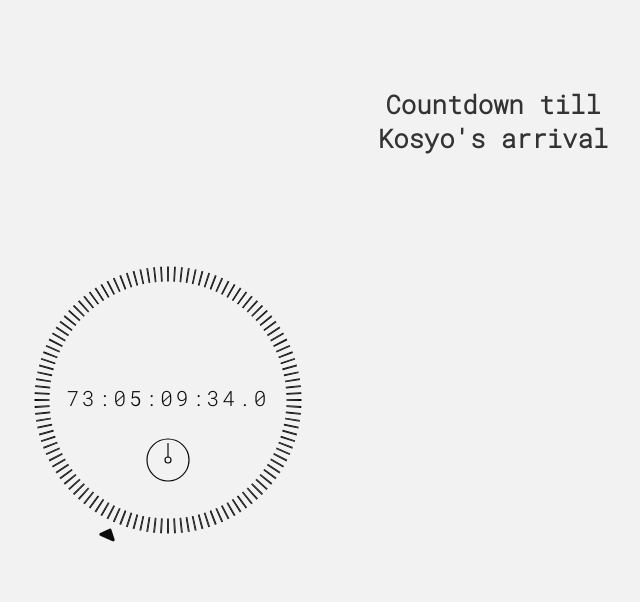
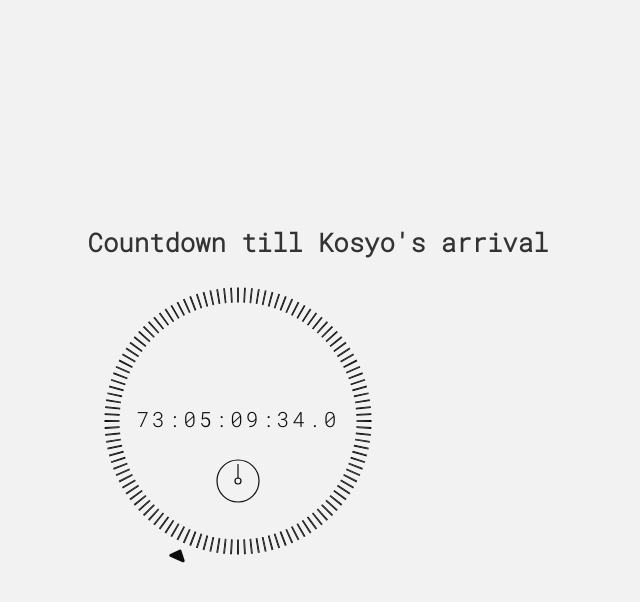
Before and after one commit to mihailgaberov/svelte-countdown, a Svelte app: page / in a window 1280 px wide. Shown: the top 602 px of the page, without its empty margins (322-962 px from the left). Built offline with nearby package versions, Linux system fonts and the light colour scheme.

Commit message:
:lipstick: Styling

```diff
--- a/src/App.svelte
+++ b/src/App.svelte
@@ -45,45 +45,8 @@
         min-height: 100vh;
     }
 
-    /* display the content of the .stopwatch container in a column */
-    :global(.stopwatch) {
-        display: flex;
-        flex-direction: column;
-        align-items: center;
-        justify-content: space-evenly;
-        height: 100%;
-    }
-
     :global(.stopwatch > * + *) {
         margin-top: 0.75rem;
-    }
-
-    /* for devices supporting css grid */
-    @supports (display: grid) {
-        /* for larger viewports */
-        @media (min-width: 600px) {
-            :global(.stopwatch) {
-                display: grid;
-                grid-gap: 20px 50px;
-                grid-template-columns: 300px 250px;
-                grid-template-rows: 225px auto;
-                grid-template-areas: "watch list" "watch controls";
-                justify-content: space-between;
-            }
-
-            :global(.stopwatch svg) {
-                grid-area: watch;
-                align-self: center;
-            }
-
-            :global(.stopwatch ul) {
-                grid-area: list;
-            }
-
-            :global(.stopwatch > * + *) {
-                margin-top: 0;
-            }
-        }
     }
 
 </style>
```
